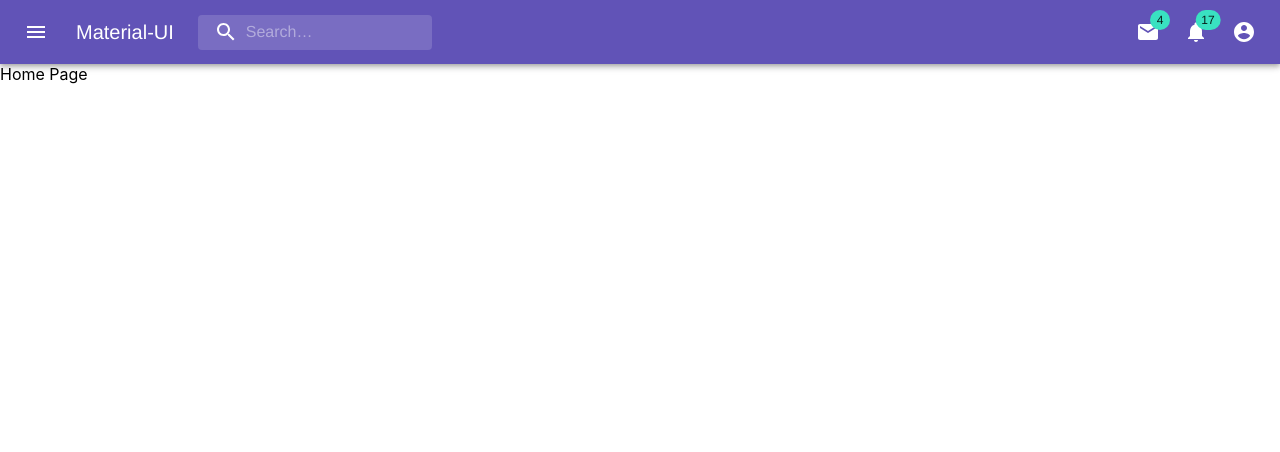
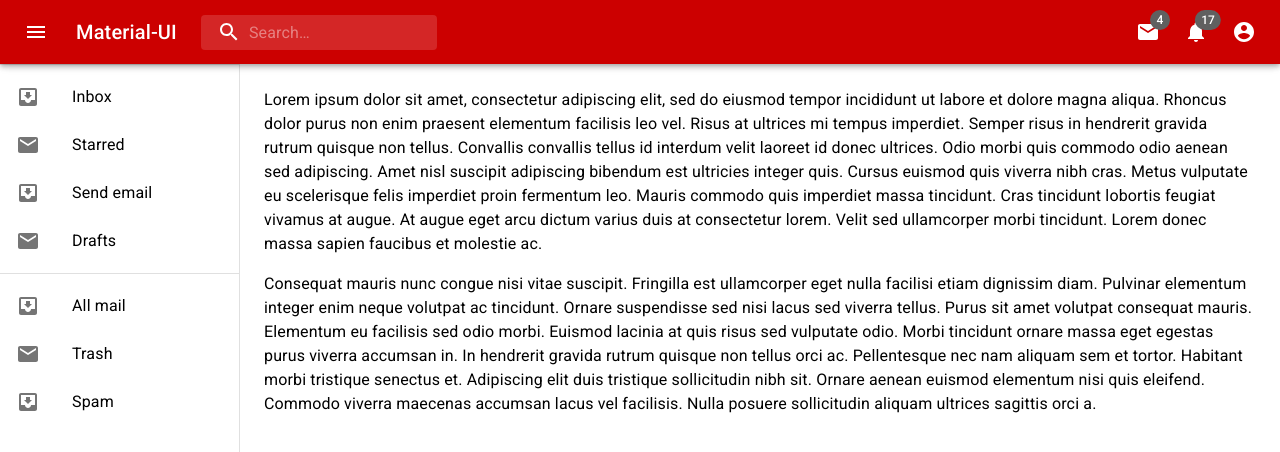
Before and after one commit to salikadave/react-youtube-clone, a React (Create React App) app: page / in a window 1280 px wide. Shown: the top 452 px of the page. Built offline with nearby package versions, Linux system fonts and the light colour scheme.

Commit message:
complete navigation and sidebar + add hex codes

```diff
--- a/src/components/layout/Header.js
+++ b/src/components/layout/Header.js
@@ -163,7 +163,7 @@
 
   return (
     <div className={classes.grow}>
-      <AppBar position="static">
+      <AppBar position="fixed">
         <Toolbar>
           <IconButton
             edge="start"
--- /dev/null
+++ b/src/components/layout/HomeSidebar.js
@@ -0,0 +1,204 @@
+import React from "react";
+import clsx from "clsx";
+import { makeStyles, useTheme } from "@material-ui/core/styles";
+import Drawer from "@material-ui/core/Drawer";
+import AppBar from "@material-ui/core/AppBar";
+import Toolbar from "@material-ui/core/Toolbar";
+import List from "@material-ui/core/List";
+import CssBaseline from "@material-ui/core/CssBaseline";
+import Typography from "@material-ui/core/Typography";
+import Divider from "@material-ui/core/Divider";
+import IconButton from "@material-ui/core/IconButton";
+import MenuIcon from "@material-ui/icons/Menu";
+import ChevronLeftIcon from "@material-ui/icons/ChevronLeft";
+import ChevronRightIcon from "@material-ui/icons/ChevronRight";
+import ListItem from "@material-ui/core/ListItem";
+import ListItemIcon from "@material-ui/core/ListItemIcon";
+import ListItemText from "@material-ui/core/ListItemText";
+import InboxIcon from "@material-ui/icons/MoveToInbox";
+import MailIcon from "@material-ui/icons/Mail";
+
+const drawerWidth = 240;
+
+const useStyles = makeStyles((theme) => ({
+  root: {
+    display: "flex",
+  },
+  appBar: {
+    // zIndex: theme.zIndex.drawer + 1,
+    // transition: theme.transitions.create(["width", "margin"], {
+    //   easing: theme.transitions.easing.sharp,
+    //   duration: theme.transitions.duration.leavingScreen,
+    // }),
+  },
+  //   appBarShift: {
+  //     marginLeft: drawerWidth,
+  //     width: `calc(100% - ${drawerWidth}px)`,
+  //     transition: theme.transitions.create(["width", "margin"], {
+  //       easing: theme.transitions.easing.sharp,
+  //       duration: theme.transitions.duration.enteringScreen,
+  //     }),
+  //   },
+  menuButton: {
+    marginRight: 36,
+  },
+  hide: {
+    display: "none",
+  },
+  drawer: {
+    width: drawerWidth,
+    flexShrink: 0,
+    whiteSpace: "nowrap",
+  },
+  drawerOpen: {
+    width: drawerWidth,
+    transition: theme.transitions.create("width", {
+      easing: theme.transitions.easing.sharp,
+      duration: theme.transitions.duration.enteringScreen,
+    }),
+  },
+  drawerClose: {
+    transition: theme.transitions.create("width", {
+      easing: theme.transitions.easing.sharp,
+      duration: theme.transitions.duration.leavingScreen,
+    }),
+    overflowX: "hidden",
+    width: theme.spacing(7) + 1,
+    [theme.breakpoints.up("sm")]: {
+      width: theme.spacing(9) + 1,
+    },
+  },
+  toolbar: {
+    display: "flex",
+    alignItems: "center",
+    justifyContent: "flex-end",
+    padding: theme.spacing(0, 1),
+    // necessary for content to be below app bar
+    ...theme.mixins.toolbar,
+  },
+  content: {
+    flexGrow: 1,
+    padding: theme.spacing(3),
+  },
+}));
+
+export default function MiniDrawer(props) {
+  const classes = useStyles();
+  const theme = useTheme();
+  const [open, setOpen] = React.useState(true);
+
+  const handleDrawerOpen = () => {
+    setOpen(true);
+  };
+
+  const handleDrawerClose = () => {
+    setOpen(false);
+  };
+
+  return (
+    <div className={classes.root}>
+      <CssBaseline />
+      {/* <AppBar
+        position="fixed"
+        className={clsx(classes.appBar, {
+          [classes.appBarShift]: open,
+        })}
+      >
+        <Toolbar>
+          <IconButton
+            color="inherit"
+            aria-label="open drawer"
+            onClick={handleDrawerOpen}
+            edge="start"
+            className={clsx(classes.menuButton, {
+              [classes.hide]: open,
+            })}
+          >
+            <MenuIcon />
+          </IconButton>
+          <Typography variant="h6" noWrap>
+            Mini variant drawer
+          </Typography>
+        </Toolbar>
+      </AppBar> */}
+      <Drawer
+        style={{ zIndex: "0" }}
+        variant="permanent"
+        className={clsx(classes.drawer, {
+          [classes.drawerOpen]: props.isOpen,
+          [classes.drawerClose]: !props.isOpen,
+        })}
+        classes={{
+          paper: clsx({
+            [classes.drawerOpen]: props.isOpen,
+            [classes.drawerClose]: !props.isOpen,
+          }),
+        }}
+      >
+        <div className={classes.toolbar}>
+          <IconButton onClick={handleDrawerClose}>
+            {theme.direction === "rtl" ? (
+              <ChevronRightIcon />
+            ) : (
+              <ChevronLeftIcon />
+            )}
+          </IconButton>
+        </div>
+        <Divider />
+        <List>
+          {["Inbox", "Starred", "Send email", "Drafts"].map((text, index) => (
+            <ListItem button key={text}>
+              <ListItemIcon>
+                {index % 2 === 0 ? <InboxIcon /> : <MailIcon />}
+              </ListItemIcon>
+              <ListItemText primary={text} />
+            </ListItem>
+          ))}
+        </List>
+        <Divider />
+        <List>
+          {["All mail", "Trash", "Spam"].map((text, index) => (
+            <ListItem button key={text}>
+              <ListItemIcon>
+                {index % 2 === 0 ? <InboxIcon /> : <MailIcon />}
+              </ListItemIcon>
+              <ListItemText primary={text} />
+            </ListItem>
+          ))}
+        </List>
+      </Drawer>
+      <main className={classes.content}>
+        <div className={classes.toolbar} />
+        <Typography paragraph>
+          Lorem ipsum dolor sit amet, consectetur adipiscing elit, sed do
+          eiusmod tempor incididunt ut labore et dolore magna aliqua. Rhoncus
+          dolor purus non enim praesent elementum facilisis leo vel. Risus at
+          ultrices mi tempus imperdiet. Semper risus in hendrerit gravida rutrum
+          quisque non tellus. Convallis convallis tellus id interdum velit
+          laoreet id donec ultrices. Odio morbi quis commodo odio aenean sed
+          adipiscing. Amet nisl suscipit adipiscing bibendum est ultricies
+          integer quis. Cursus euismod quis viverra nibh cras. Metus vulputate
+          eu scelerisque felis imperdiet proin fermentum leo. Mauris commodo
+          quis imperdiet massa tincidunt. Cras tincidunt lobortis feugiat
+          vivamus at augue. At augue eget arcu dictum varius duis at consectetur
+          lorem. Velit sed ullamcorper morbi tincidunt. Lorem donec massa sapien
+          faucibus et molestie ac.
+        </Typography>
+        <Typography paragraph>
+          Consequat mauris nunc congue nisi vitae suscipit. Fringilla est
+          ullamcorper eget nulla facilisi etiam dignissim diam. Pulvinar
+          elementum integer enim neque volutpat ac tincidunt. Ornare suspendisse
+          sed nisi lacus sed viverra tellus. Purus sit amet volutpat consequat
+          mauris. Elementum eu facilisis sed odio morbi. Euismod lacinia at quis
+          risus sed vulputate odio. Morbi tincidunt ornare massa eget egestas
+          purus viverra accumsan in. In hendrerit gravida rutrum quisque non
+          tellus orci ac. Pellentesque nec nam aliquam sem et tortor. Habitant
+          morbi tristique senectus et. Adipiscing elit duis tristique
+          sollicitudin nibh sit. Ornare aenean euismod elementum nisi quis
+          eleifend. Commodo viverra maecenas accumsan lacus vel facilisis. Nulla
+          posuere sollicitudin aliquam ultrices sagittis orci a.
+        </Typography>
+      </main>
+    </div>
+  );
+}
--- a/src/components/layout/Layout.js
+++ b/src/components/layout/Layout.js
@@ -1,19 +1,39 @@
 import { useState } from "react";
+import { useLocation } from "react-router-dom";
 
 import Header from "./Header";
 import Sidebar from "./Sidebar";
+import HomeSidebar from "./HomeSidebar";
 
 const Layout = (props) => {
-  const [openDrawer, setOpenDrawer] = useState(false);
+  const [openDrawer, setOpenDrawer] = useState(false); // Video Sidebar
   const drawerToggle = () => {
     setOpenDrawer((prevState) => {
-      setOpenDrawer(!openDrawer);
+      setOpenDrawer(!prevState);
     });
   };
+  const [openHomeDrawer, setHomeDrawer] = useState(true);
+  const drawerHomeToggle = () => {
+    setHomeDrawer((prevState) => {
+      setHomeDrawer(!prevState);
+    });
+  };
+  const location = useLocation();
+  let sidebarType = "home";
+  let toggleFunction = "";
+  if (location.pathname === "/watch") {
+    toggleFunction = drawerToggle;
+    sidebarType = <Sidebar isOpen={openDrawer} drawerToggle={drawerToggle} />;
+  } else {
+    toggleFunction = drawerHomeToggle;
+    sidebarType = (
+      <HomeSidebar isOpen={openHomeDrawer} drawerToggle={drawerHomeToggle} />
+    );
+  }
   return (
     <div>
-      <Header drawerToggle={drawerToggle} />
-      <Sidebar isOpen={openDrawer} drawerToggle={drawerToggle} />
+      <Header drawerToggle={toggleFunction} />
+      {sidebarType}
       <div>
         <main>{props.children}</main>
       </div>
--- a/src/index.js
+++ b/src/index.js
@@ -6,25 +6,26 @@
 import { createMuiTheme, ThemeProvider } from "@material-ui/core/styles";
 
 const theme = createMuiTheme({
-  typography: {
-    fontFamily: ['"Poppins"', '"Helvetica"', '"Arial"', "sans-serif"].join(","),
-  },
+  // typography: {
+  //   fontFamily: ['"Poppins"', '"Helvetica"', '"Arial"', "sans-serif"].join(","),
+  // },
   palette: {
     primary: {
-      main: "#6153B7",
+      main: "#c00",
     },
     secondary: {
-      main: "#39E1C1",
+      main: "#606060",
+      light: "#f8f8f8",
     },
     error: {
       main: "#EA0B43",
     },
     text: {
-      primary: "#696969",
-      secondary: "#8C8C8C",
+      primary: "#000000",
+      secondary: "#6f6f6f",
     },
     background: {
-      default: "#FDFDFD",
+      default: "#FFFFFF",
     },
   },
 });
```
